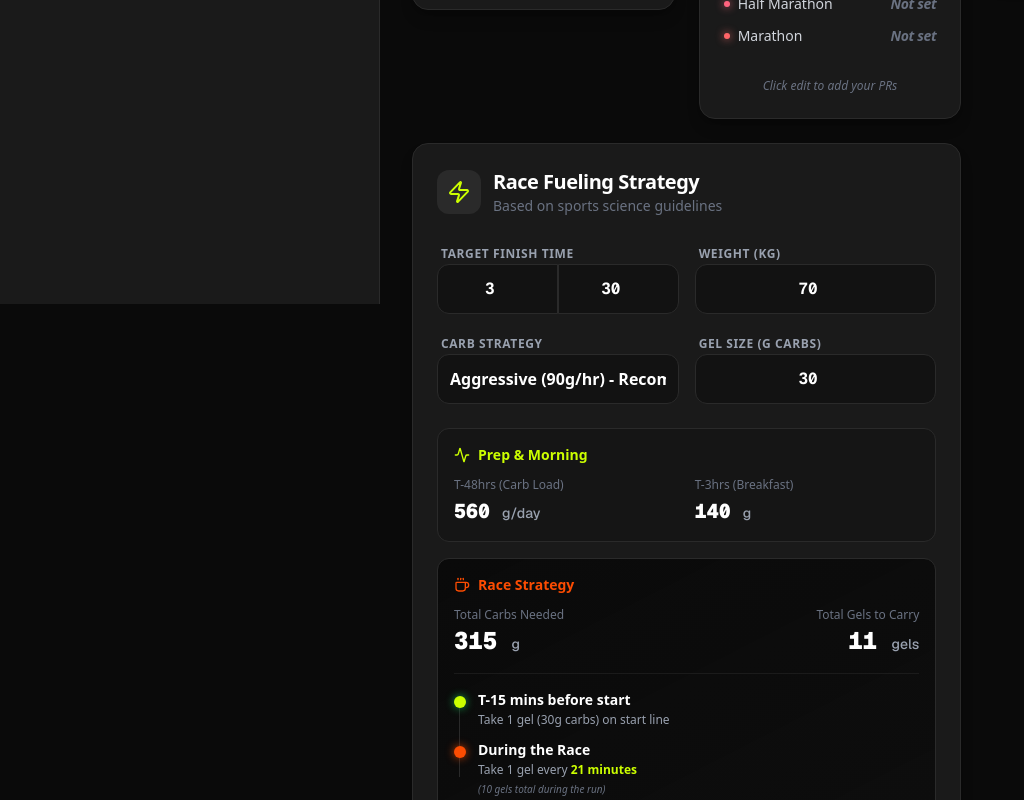
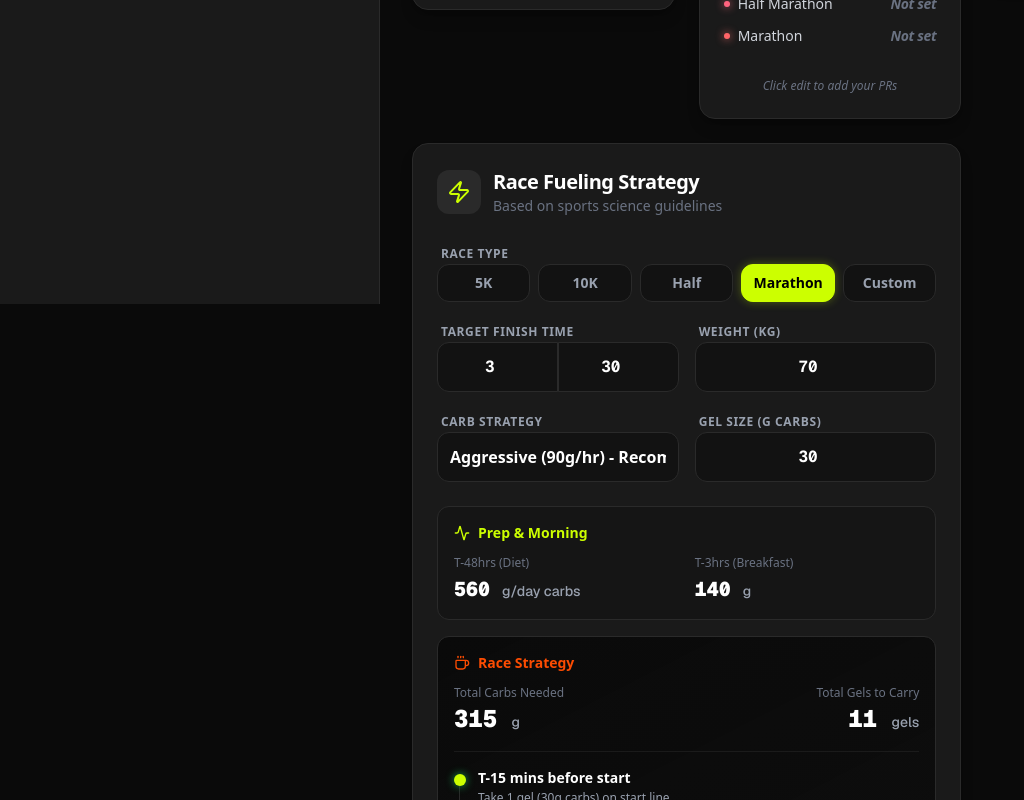
Before and after one commit to victorreverter/viterun, a Next.js app: page /viterun/ in a window 1280 px wide. Shown: the part 496-1296 px from the top of the page, without its empty margins (0-1024 px from the left). Built offline with nearby package versions, Linux system fonts and the light colour scheme; no server answers.

Commit message:
Update the nutrition feature II

```diff
--- a/src/components/calculators/RaceNutritionPlanner.tsx
+++ b/src/components/calculators/RaceNutritionPlanner.tsx
@@ -8,11 +8,23 @@ export function RaceNutritionPlanner() {
     const { weight: storeWeight } = useUserStore();
 
     // Inputs
+    const [raceType, setRaceType] = useState<string>("marathon");
     const [weight, setWeight] = useState<number | "">(storeWeight || 70);
     const [hours, setHours] = useState<number | "">(3);
     const [minutes, setMinutes] = useState<number | "">(30);
     const [strategy, setStrategy] = useState<"standard" | "aggressive" | "elite">("aggressive");
     const [gelSize, setGelSize] = useState<number | "">(30); // e.g. Maurten 100 is 25g, SIS Beta is 40g, standard is ~30g
+    const [customDistance, setCustomDistance] = useState<number | "">("");
+    const [distanceUnit, setDistanceUnit] = useState<"km" | "mi">("km");
+
+    const handleRaceChange = (type: string) => {
+        setRaceType(type);
+        if (type === "5k") { setHours(0); setMinutes(25); }
+        else if (type === "10k") { setHours(0); setMinutes(55); }
+        else if (type === "half") { setHours(1); setMinutes(55); }
+        else if (type === "marathon") { setHours(4); setMinutes(0); }
+        // custom leaves them alone
+    };
 
     useEffect(() => {
         if (storeWeight && weight === 70 && typeof storeWeight === 'number') {
@@ -46,7 +58,8 @@ export function RaceNutritionPlanner() {
     const gelsDuringRace = totalGelsRequired - 1;
     const gelIntervalMinutes = gelsDuringRace > 0 ? Math.floor(totalMinutes / gelsDuringRace) : 0;
 
-    // Carb loading (2 days before) - 8g to 10g per kg
+    // Carb loading (2 days before) - 8g to 10g per kg. Only needed for >90 mins.
+    const needsCarbLoad = totalMinutes >= 90;
     const carbLoadDaily = w * 8;
     // Race morning (2-3 hrs before) - 2g to 3g per kg
     const raceMorningCarbs = w * 2;
@@ -64,6 +77,56 @@ export function RaceNutritionPlanner() {
             </div>
 
             <div className="grid grid-cols-2 gap-4 mb-6 relative">
+                <div className="col-span-2 space-y-2">
+                    <label className="text-xs font-semibold text-gray-400 pl-1 uppercase tracking-wider">Race Type</label>
+                    <div className="flex flex-wrap gap-2">
+                        {[
+                            { id: "5k", label: "5K" },
+                            { id: "10k", label: "10K" },
+                            { id: "half", label: "Half" },
+                            { id: "marathon", label: "Marathon" },
+                            { id: "custom", label: "Custom" }
+                        ].map((rt) => (
+                            <button
+                                key={rt.id}
+                                onClick={() => handleRaceChange(rt.id)}
+                                className={`flex-1 min-w-[50px] py-2 px-1 rounded-xl text-xs sm:text-sm font-bold transition-all ${
+                                    raceType === rt.id
+                                    ? "bg-brand-lime text-black shadow-[0_0_10px_rgba(204,255,0,0.3)] border border-brand-lime"
+                                    : "bg-brand-midnight/50 text-gray-400 hover:text-foreground hover:bg-brand-surface-light border border-brand-surface-light"
+                                }`}
+                            >
+                                {rt.label}
+                            </button>
+                        ))}
+                    </div>
+                    {raceType === "custom" && (
+                        <div className="flex items-center gap-2 mt-3 animate-in fade-in slide-in-from-top-2 duration-300">
+                            <input
+                                type="number"
+                                value={customDistance === "" ? "" : customDistance}
+                                onChange={(e) => setCustomDistance(e.target.value === "" ? "" : Number(e.target.value))}
+                                className="w-full p-3 bg-brand-midnight/50 border border-brand-surface-light rounded-xl text-foreground font-mono font-bold appearance-none focus:outline-none focus:border-brand-lime focus:ring-1 focus:ring-brand-lime transition-all"
+                                placeholder="Enter distance"
+                            />
+                            <div className="flex bg-brand-midnight/50 border border-brand-surface-light rounded-xl p-1 shrink-0">
+                                <button
+                                    onClick={() => setDistanceUnit("km")}
+                                    className={`px-3 py-1.5 rounded-lg text-xs font-bold transition-colors ${distanceUnit === "km" ? "bg-brand-surface-light text-foreground" : "text-gray-500 hover:text-gray-300"}`}
+                                >
+                                    km
+                                </button>
+                                <button
+                                    onClick={() => setDistanceUnit("mi")}
+                                    className={`px-3 py-1.5 rounded-lg text-xs font-bold transition-colors ${distanceUnit === "mi" ? "bg-brand-surface-light text-foreground" : "text-gray-500 hover:text-gray-300"}`}
+                                >
+                                    mi
+                                </button>
+                            </div>
+                        </div>
+                    )}
+                </div>
+
                 <div className="space-y-1.5 focus-within:z-10">
                     <label className="text-xs font-semibold text-gray-400 pl-1 uppercase tracking-wider">Target Finish Time</label>
                     <div className="relative flex items-center">
@@ -133,10 +196,16 @@ export function RaceNutritionPlanner() {
                         </h4>
                         <div className="grid grid-cols-2 gap-4">
                             <div>
-                                <p className="text-xs text-gray-500 mb-1">T-48hrs (Carb Load)</p>
-                                <p className="font-mono text-xl text-foreground font-black">
-                                    {Math.round(carbLoadDaily)} <span className="text-sm font-sans font-medium text-gray-400">g/day</span>
-                                </p>
+                                <p className="text-xs text-gray-500 mb-1">T-48hrs (Diet)</p>
+                                {needsCarbLoad ? (
+                                    <p className="font-mono text-xl text-foreground font-black">
+                                        {Math.round(carbLoadDaily)} <span className="text-sm font-sans font-medium text-gray-400">g/day carbs</span>
+                                    </p>
+                                ) : (
+                                    <p className="font-mono text-lg text-foreground font-black tracking-tight" style={{ fontSize: '15px' }}>
+                                        Normal Diet
+                                    </p>
+                                )}
                             </div>
                             <div>
                                 <p className="text-xs text-gray-500 mb-1">T-3hrs (Breakfast)</p>
```
